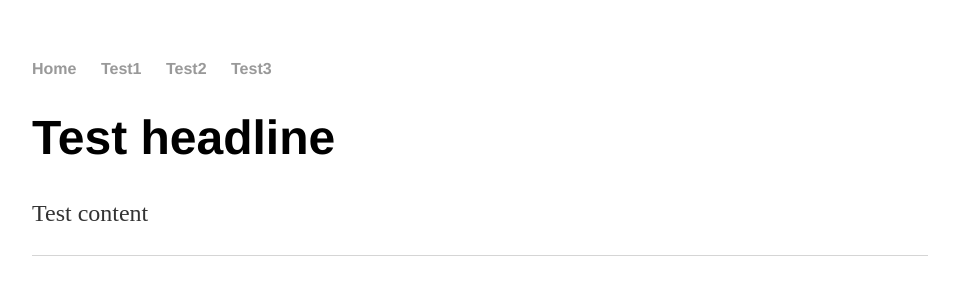
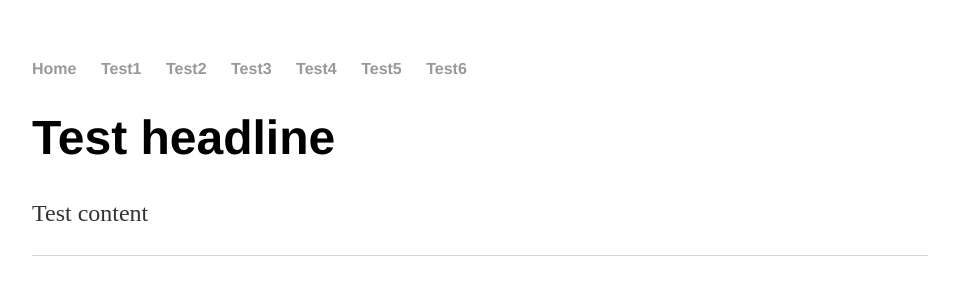
Before and after one commit to santiago-gutierrez/senior-project, a Jekyll site: the page built from index.html, in a window 1280 px wide. Shown: the top 300 px of the page, without its empty margins (160-1119 px from the left). Built offline with Jekyll 4.4.1, drawn with Linux system fonts in a browser that asks for light colours.

Commit message:
Update default.html

```diff
--- a/_layouts/default.html
+++ b/_layouts/default.html
@@ -11,6 +11,9 @@
 		        	<li><a href="/test1">Test1</a></li>
 	        		<li><a href="/test2">Test2</a></li>
 	        		<li><a href="/test3">Test3</a></li>
+				<li><a href="/test4">Test4</a></li>
+	        		<li><a href="/test5">Test5</a></li>
+	        		<li><a href="/test6">Test6</a></li>
 	    		</ul>
 			</nav>
 			<div class="container">
```
